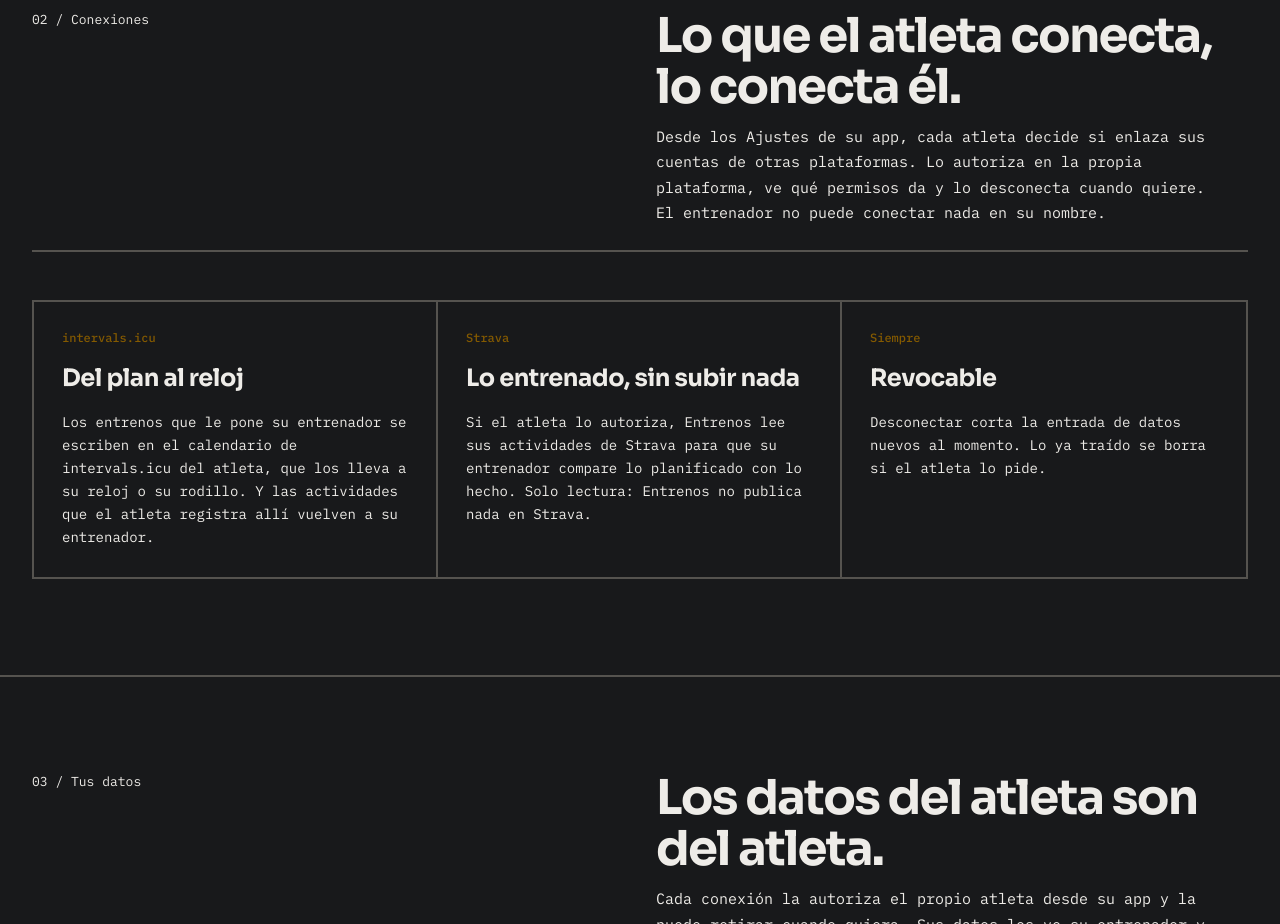
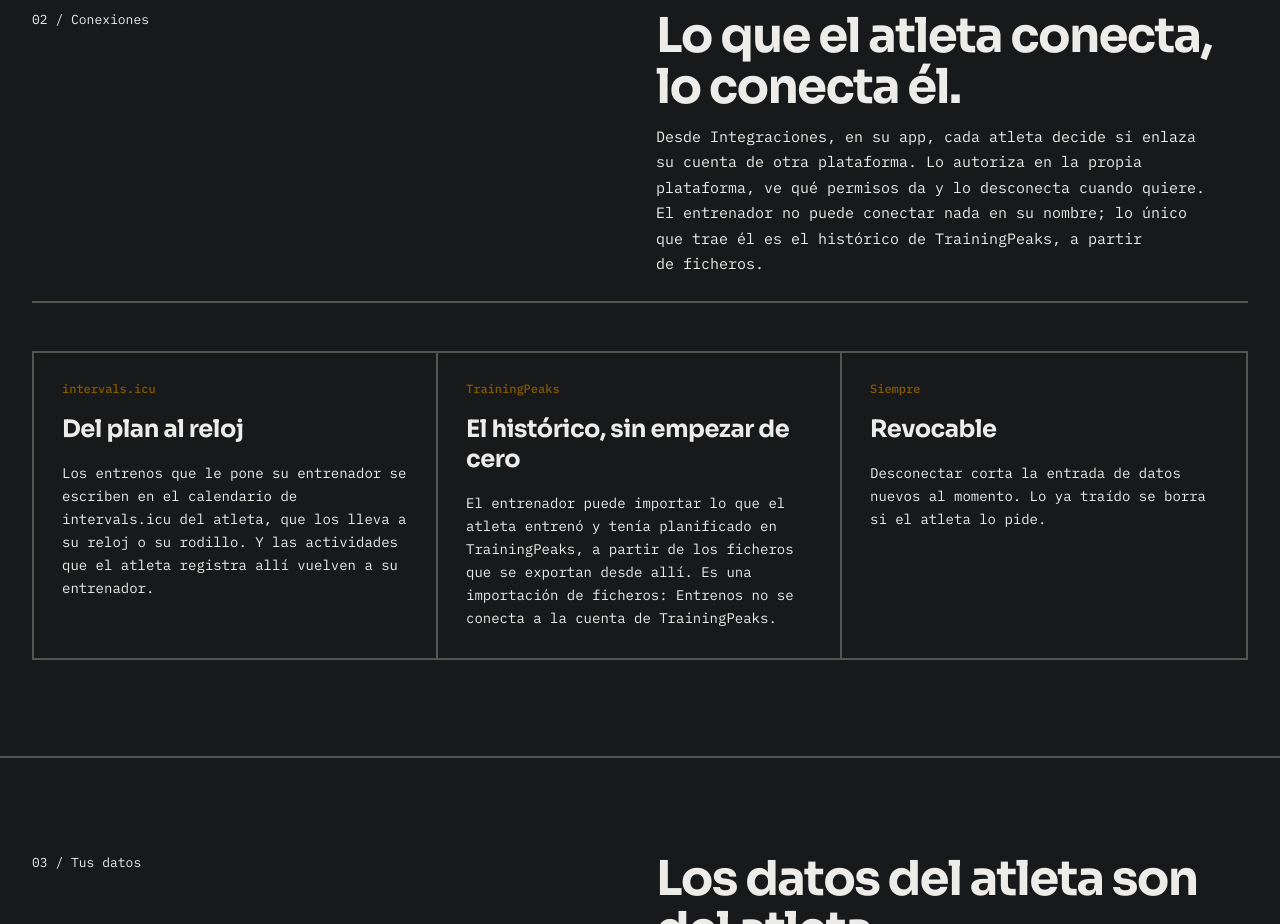
Before and after one commit to oficiososia/OficiosOsIA, a plain HTML site: page site/entrenos.html in a window 1280 px wide. Shown: the part 1500-2424 px from the top of the page. Drawn offline with Linux system fonts and the light colour scheme.

Commit message:
feat(web): /entrenos sin Strava; el histórico de TrainingPeaks en su lugar
Strava salió del producto (24-oct): la sección de conexiones nombra
intervals.icu (plan al reloj, actividades de vuelta) y la importación del
histórico de TrainingPeaks que hace el entrenador con ficheros. Las
conexiones se gestionan en Integraciones.

Co-Authored-By: Claude Opus 5.5 <noreply@anthropic.com>

```diff
--- a/site/entrenos.html
+++ b/site/entrenos.html
@@ -28,7 +28,9 @@
   opera, qué conexiones autoriza el atleta y dónde está la política de
   privacidad.
 
-  Nombra Strava e intervals.icu, que es lo que el atleta ya puede conectar hoy.
+  Nombra intervals.icu, que es lo que el atleta conecta hoy, y el histórico de
+  TrainingPeaks que importa el entrenador. Strava salió del producto el
+  24-oct-2026 (su política prohíbe enseñar los datos al entrenador).
   A propósito NO nombra a Garmin ni usa su marca: el acuerdo de Garmin pide
   permiso escrito para cualquier declaración pública sobre Garmin (§8.4) y
   30 días de aviso antes de mostrar su marca (§6.6). Cuando haya alta y
@@ -113,7 +115,7 @@
         <div class="sec-head__num">02 / Conexiones</div>
         <div class="sec-head__body">
           <h2>Lo que el atleta conecta, lo conecta él.</h2>
-          <p>Desde los Ajustes de su app, cada atleta decide si enlaza sus cuentas de otras plataformas. Lo autoriza en la propia plataforma, ve qué permisos da y lo desconecta cuando quiere. El entrenador no puede conectar nada en su nombre.</p>
+          <p>Desde Integraciones, en su app, cada atleta decide si enlaza su cuenta de otra plataforma. Lo autoriza en la propia plataforma, ve qué permisos da y lo desconecta cuando quiere. El entrenador no puede conectar nada en su nombre; lo único que trae él es el histórico de TrainingPeaks, a partir de ficheros.</p>
         </div>
       </div>
       <div class="cards cards--3 cards--steps">
@@ -123,9 +125,9 @@
           <p>Los entrenos que le pone su entrenador se escriben en el calendario de intervals.icu del atleta, que los lleva a su reloj o su rodillo. Y las actividades que el atleta registra allí vuelven a su entrenador.</p>
         </div>
         <div class="card">
-          <div class="card__num">Strava</div>
-          <h3>Lo entrenado, sin subir nada</h3>
-          <p>Si el atleta lo autoriza, Entrenos lee sus actividades de Strava para que su entrenador compare lo planificado con lo hecho. Solo lectura: Entrenos no publica nada en Strava.</p>
+          <div class="card__num">TrainingPeaks</div>
+          <h3>El histórico, sin empezar de cero</h3>
+          <p>El entrenador puede importar lo que el atleta entrenó y tenía planificado en TrainingPeaks, a partir de los ficheros que se exportan desde allí. Es una importación de ficheros: Entrenos no se conecta a la cuenta de TrainingPeaks.</p>
         </div>
         <div class="card">
           <div class="card__num">Siempre</div>
@@ -155,7 +157,7 @@
         <div class="sec-head__num">04 / In English</div>
         <div class="sec-head__body">
           <h2>Entrenos, in short.</h2>
-          <p>Entrenos is a training-planning platform for triathlon coaches, operated by OficiosOsIA. Coaches design each athlete's season and structured swim, bike, run and strength sessions from their own methodology; athletes follow them in their own app, connect the platforms they choose (today, intervals.icu to get the plan onto their watch and Strava to read their activities), and their completed training flows back to their coach.</p>
+          <p>Entrenos is a training-planning platform for triathlon coaches, operated by OficiosOsIA. Coaches design each athlete's season and structured swim, bike, run and strength sessions from their own methodology; athletes follow them in their own app, connect the platforms they choose (today, intervals.icu, to get the plan onto their watch and their activities back to the coach), and their completed training flows back to their coach.</p>
           <p>Athletes authorise every connection themselves and can revoke it at any time. Athlete data is shown only to that athlete's coach, is never sold or used for advertising, and is never used to train AI models. Privacy policy: <a href="https://entrenos-atleta.vercel.app/privacidad">entrenos-atleta.vercel.app/privacidad</a>. Contact: <a href="mailto:oficiososia@gmail.com">oficiososia@gmail.com</a>.</p>
         </div>
       </div>
```
